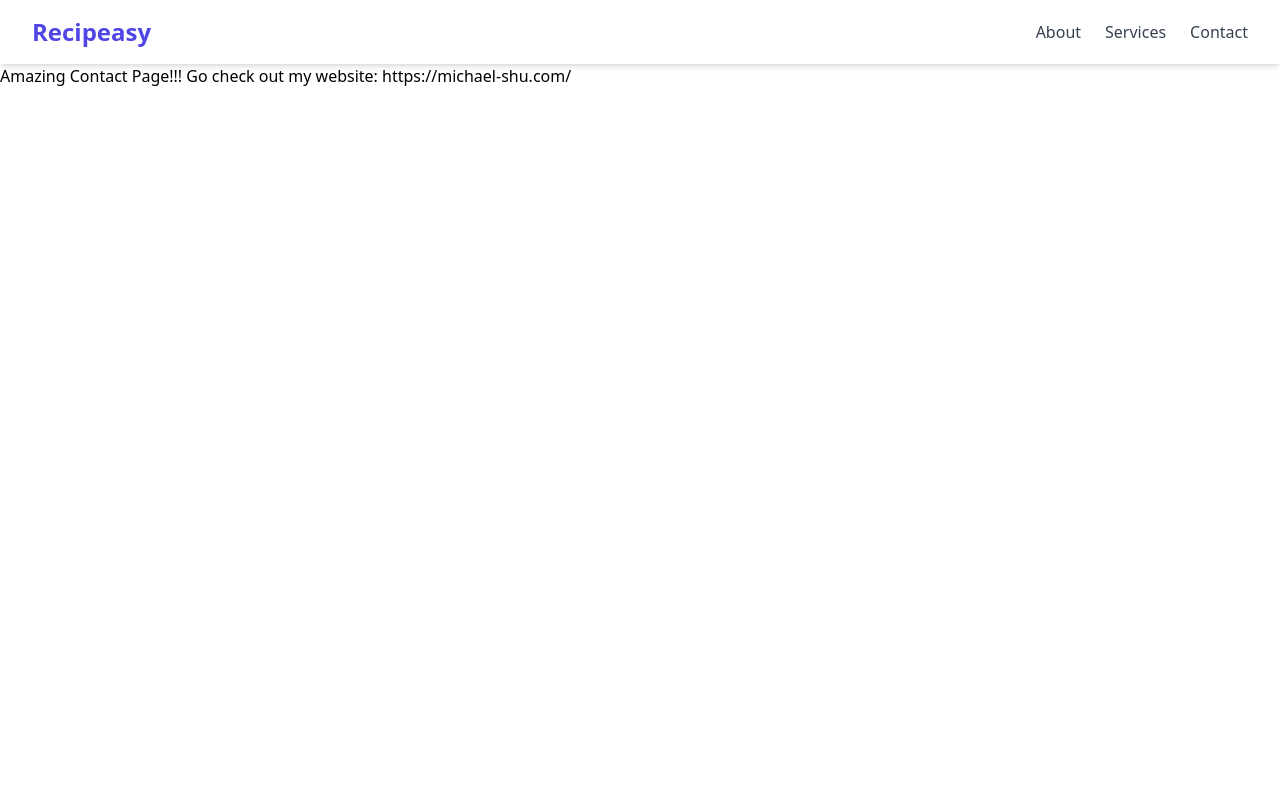
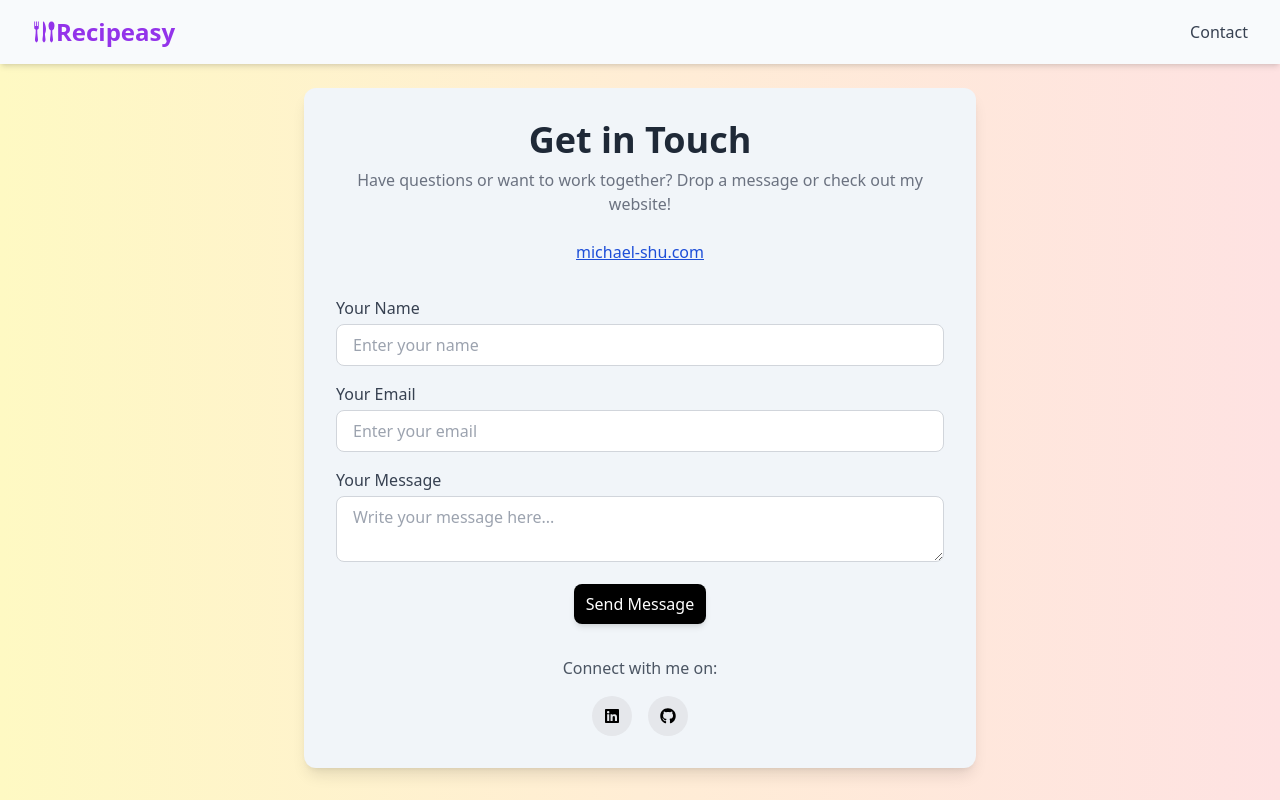
Before and after one commit to michael-shu/recipeasy, a Next.js app: page /contact in a window 1280 px wide. Built offline with nearby package versions, Linux system fonts and the light colour scheme.

Commit message:
add more design

```diff
--- a/app/components/Form.tsx
+++ b/app/components/Form.tsx
@@ -20,8 +20,6 @@ const Form = ({ ingredients, cuisines }: { ingredients: string[], cuisines: stri
 
   const [step, setStep] = useState(0);
 
-
-
   const [submitted, setSubmitted] = useState(false);
 
   const [loading, setLoading] = useState(false);
@@ -30,6 +28,14 @@ const Form = ({ ingredients, cuisines }: { ingredients: string[], cuisines: stri
 
   const nextStep = () => {
     setStep(step + 1);
+  }
+
+  const removeIngredient = (ingredient: string) => {
+    setSelectedIngredients(selectedIngredients.filter((item) => item !== ingredient));
+  }
+
+  const removeCuisine = (cuisine: string) => {
+    setSelectedCuisines(selectedCuisines.filter((item) => item !== cuisine));
   }
 
   const handleSubmit = async () => {
@@ -104,34 +110,59 @@ const Form = ({ ingredients, cuisines }: { ingredients: string[], cuisines: stri
         </div>
       </div>
 
-      <div className="text-center flex flex-col shadow-lg rounded-lg p-6 w-full max-w-6xl">
+      <div className="text-center flex flex-col shadow-lg rounded-lg p-6 w-full max-w-6xl bg-white">
 
         {!submitted &&
           <div className="mb-4 space-y-4">
             {step === 0 && <FormSection name={"ingredient"} setCurrItems={setSelectedIngredients} currItems={selectedIngredients} totalItems={ingredients} nextStep={nextStep}/>}
             {step === 1 && <FormSection name={"cuisine"} setCurrItems={setSelectedCuisines} currItems={selectedCuisines} totalItems={cuisines} nextStep={nextStep}/>}
             {step === 2 && <div className = "grid grid-cols-2">
-              <div className="">
-                <h1>
+              <div className="flex flex-col items-center">
+                <p className="text-3xl font-bold">
                   Selected Ingredients
-                </h1>
+                </p>
+                <div className="flex flex-row m-4">
                 {selectedIngredients.map((ingredient, index) => {
                   return (
-                  <div key={index}>
+                    <div
+                    key={index}
+                    className="flex items-center bg-orange-200 text-black px-3 py-1 rounded-full text-sm shadow-md"
+                >
                     {ingredient}
+                    <button
+                        type="button"
+                        onClick={() => removeIngredient(ingredient)}
+                        className="ml-2 text-red-600 font-bold hover:text-red-800"
+                    >
+                        ×
+                    </button>
                 </div>
                   )})}
                 </div>
-              <div className="">
-                <h1>
+              </div>
+
+              <div className="flex flex-col items-center">
+                <p className="text-3xl font-bold">
                   Selected Cuisines
-                </h1>
-                {selectedCuisines.map((ingredient,index) => {
+                </p>
+                <div className="flex flex-row">
+                {selectedCuisines.map((cuisine,index) => {
                   return (
-                    <div key={index}>
-                      {ingredient}
+                    <div
+                    key={index}
+                    className="flex items-center bg-orange-200 text-black px-3 py-1 rounded-full text-sm shadow-md"
+                >
+                    {cuisine}
+                    <button
+                        type="button"
+                        onClick={() => removeCuisine(cuisine)}
+                        className="ml-2 text-red-600 font-bold hover:text-red-800"
+                    >
+                        ×
+                    </button>
                 </div>
                   )})}
+              </div>
               </div>
               </div>}
             <ToastContainer
@@ -140,7 +171,7 @@ const Form = ({ ingredients, cuisines }: { ingredients: string[], cuisines: stri
               onClick={handleSubmit}
               className="px-6 py-3 bg-slate-600
               text-white font-bold rounded-lg shadow-lg
-              hover:scale-105
+              hover:scale-105 hover:text-black duration-300
                transition-transform transform active:scale-95 focus:outline-none
                 focus:ring-4 focus:ring-gray-700"
             >
--- a/app/components/FormSection.tsx
+++ b/app/components/FormSection.tsx
@@ -39,7 +39,7 @@ const Input = ({name, totalItems, currItems, setCurrItems, nextStep}: {name:stri
                 className="bg-amber-500 shadow-lg rounded-lg p-6 w-full"
             >
 
-                <p className="text-2xl rounded-xl bg-gray-200 p-2 font-bold text-gray-800 mb-4 w-fit">
+                <p className="text-2xl rounded-xl p-2 font-bold text-black mb-4 w-fit">
                     Select your {name}s
                 </p>
                 <div className="flex bg-white flex-wrap gap-2 mb-4 border border-gray-300 rounded-md px-4 py-2">
@@ -95,9 +95,9 @@ const Input = ({name, totalItems, currItems, setCurrItems, nextStep}: {name:stri
                 <button
                     onClick={handleSubmit}
                     type="submit"
-                    className="w-full px-6 py-3 rounded-lg text-white font-bold shadow-lg
+                    className="w-fit px-6 py-3 rounded-lg text-white font-bold shadow-lg
                         bg-gradient-to-r from-[#ff4e50] to-[#fc913a] hover:from-[#fc913a] hover:to-[#f9d423]
-                        transition-transform transform hover:scale-105 active:scale-95
+                        transition-transform transform hover:scale-105 active:scale-95 hover:text-black
                         focus:outline-none focus:ring-4 focus:ring-[#f9d423]/50 mb-5 justify-self-center"
                 >
                     Save {name}s
--- a/app/components/navbar.tsx
+++ b/app/components/navbar.tsx
@@ -1,26 +1,23 @@
 // components/Navbar.tsx
 import Link from "next/link";
+import { GiForkKnifeSpoon } from "react-icons/gi";
 
 const Navbar: React.FC = () => {
 
   return (
-    <nav className="bg-white shadow-md">
+    <nav className="bg-slate-50 shadow-md">
   <div className="max-w-7xl mx-auto px-4 sm:px-6 lg:px-8">
     <div className="flex justify-between h-16 items-center">
       {/* Logo */}
-      <div className="flex items-center">
-        <Link href="/" className="text-indigo-600 text-2xl font-bold hover:text-indigo-500">
+      <div className="flex">
+        <Link href="/" className="items-center flex flex-row text-purple-600 text-2xl font-bold hover:text-purple-700">
+          <GiForkKnifeSpoon/>
+
           Recipeasy
         </Link>
       </div>
       {/* Links */}
       <div className="flex space-x-6">
-        <Link href="/about" className="text-gray-700 hover:text-indigo-600 font-medium">
-          About
-        </Link>
-        <Link href="/services" className="text-gray-700 hover:text-indigo-600 font-medium">
-          Services
-        </Link>
         <Link href="/contact" className="text-gray-700 hover:text-indigo-600 font-medium">
           Contact
         </Link>
--- a/app/contact/page.tsx
+++ b/app/contact/page.tsx
@@ -1,15 +1,99 @@
 import React from 'react';
 import Link from 'next/link';
+import { FaLinkedin } from "react-icons/fa";
+import { FaGithub } from "react-icons/fa";
 
 const page = () => {
   return (
-    <div>
-        Amazing Contact Page!!!
-        Go check out my website: <Link href="https://michael-shu.com/">https://michael-shu.com/</Link>
+    <div className="flex items-center justify-center p-6">
+      <div className="w-full max-w-2xl bg-slate-100 rounded-xl shadow-lg p-8 relative">
 
+        <div className="text-center">
+          <h1 className="text-4xl font-bold text-gray-800 mb-2">
+            Get in Touch
+          </h1>
+          <p className="text-gray-500 mb-6">
+            Have questions or want to work together? Drop a message or check out my
+            website!
+          </p>
+          <Link
+            href="https://michael-shu.com/"
+            target="_blank"
+            className="text-blue-700 underline hover:text-blue-900"
+          >
+            michael-shu.com
+          </Link>
+        </div>
 
+        <form className="mt-8 space-y-4">
+          <div>
+            <label htmlFor="name" className="block text-gray-700 font-medium mb-1">
+              Your Name
+            </label>
+            <input
+              type="text"
+              id="name"
+              placeholder="Enter your name"
+              className="w-full border border-gray-300 rounded-lg px-4 py-2 focus:outline-none focus:ring focus:ring-purple-300"
+            />
+          </div>
+          <div>
+            <label htmlFor="email" className="block text-gray-700 font-medium mb-1">
+              Your Email
+            </label>
+            <input
+              type="email"
+              id="email"
+              placeholder="Enter your email"
+              className="w-full border border-gray-300 rounded-lg px-4 py-2 focus:outline-none focus:ring focus:ring-purple-300"
+            />
+          </div>
+          <div>
+            <label
+              htmlFor="message"
+              className="block text-gray-700 font-medium mb-1"
+            >
+              Your Message
+            </label>
+            <textarea
+              id="message"
+              placeholder="Write your message here..."
+              className="w-full border border-gray-300 rounded-lg px-4 py-2 focus:outline-none focus:ring focus:ring-purple-300"
+            ></textarea>
+          </div>
 
+          <div className="text-center">
+            <button
+              type="submit"
+              className="w-fit p-3 bg-black text-white rounded-lg py-2 hover:text-black hover:bg-white transition duration-300 shadow-md"
+            >
+              Send Message
+            </button>
+          </div>
+        </form>
+
+        <div className="mt-8 text-center">
+          <p className="text-gray-600">Connect with me on:</p>
+          <div className="flex justify-center gap-4 mt-4">
+            <Link
+              target="_blank"
+              href="https://www.linkedin.com/in/michael-shu-nyc/"
+              className="w-10 h-10 flex items-center justify-center bg-gray-200 rounded-full hover:bg-blue-400 hover:text-white transition"
+            >
+              <FaLinkedin />
+            </Link>
+            <Link
+              target="_blank"
+              href="https://github.com/michael-shu"
+              className="w-10 h-10 flex items-center justify-center bg-gray-200 rounded-full hover:bg-slate-600 hover:text-white transition"
+            >
+              <FaGithub />
+            </Link>
+          </div>
+        </div>
+      </div>
     </div>
+
   )
 }
 
--- a/app/layout.tsx
+++ b/app/layout.tsx
@@ -29,7 +29,7 @@ export default function RootLayout({
   return (
     <html lang="en">
       <body
-        className={`${geistSans.variable} ${geistMono.variable} antialiased`}
+        className={`${geistSans.variable} ${geistMono.variable} antialiased bg-gradient-to-r from-yellow-100 via-orange-100 to-red-100`}
       >
         <Navbar/>
         {children}
--- a/package.json
+++ b/package.json
@@ -15,6 +15,7 @@
     "openfoodfacts-nodejs": "github:openfoodfacts/openfoodfacts-nodejs",
     "react": "^19.0.0",
     "react-dom": "^19.0.0",
+    "react-icons": "^5.4.0",
     "react-toastify": "^10.0.6"
   },
   "devDependencies": {
```
Also changed, not shown: 1 other file (tests, documents, lock files or other folders). Lines whose indentation alone changed are shown as unchanged.
